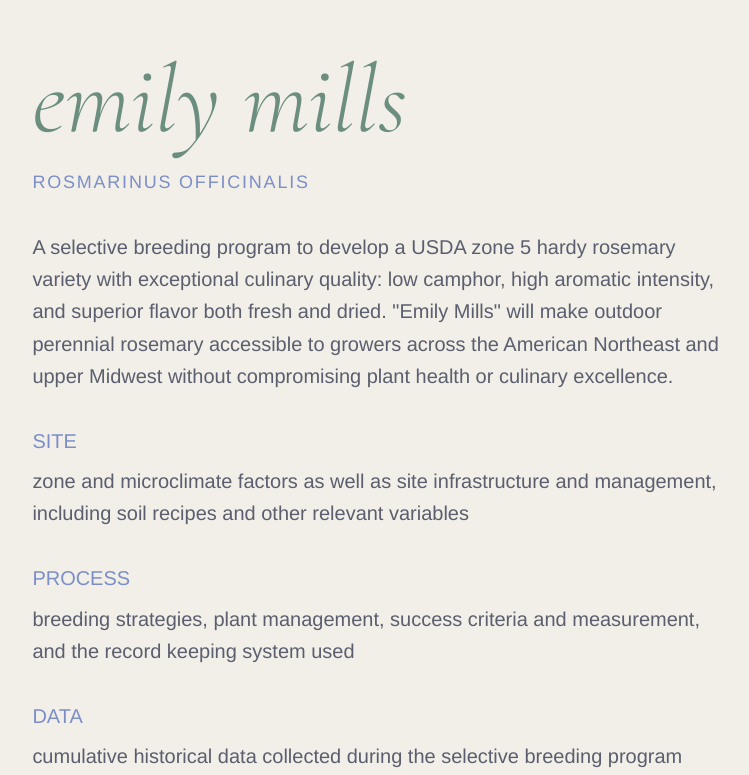
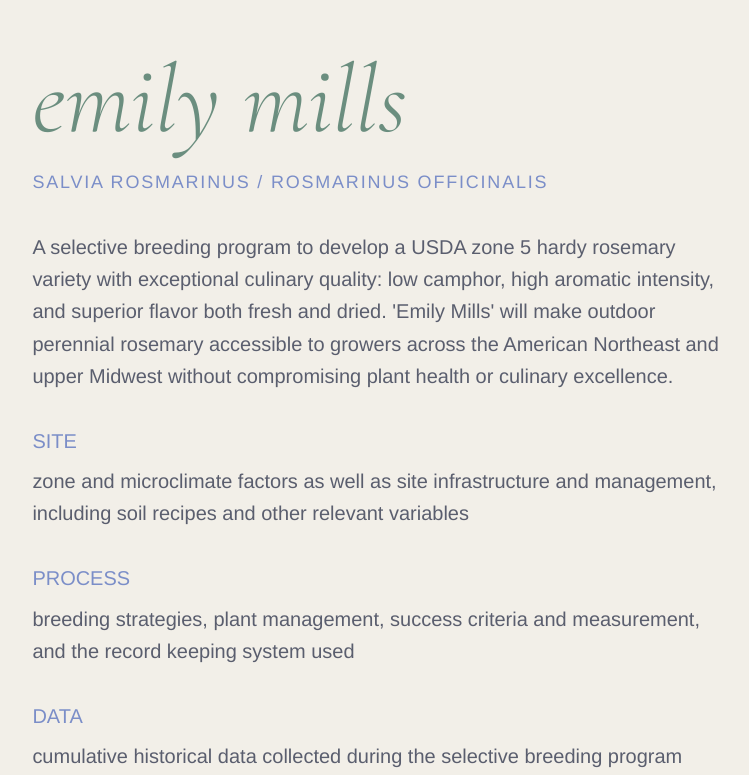
Before and after one commit to ajsmith607/emilymillsrosemary, an Eleventy site: page src/index.md in a window 1280 px wide. Shown: the part 182-957 px from the top of the page, without its empty margins (260-1009 px from the left). Built offline with nearby package versions, Linux system fonts and the light colour scheme; Eleventy itself is replaced by a stand-in of ours; files that its build step writes are made by us from their sources.

Commit message:
minor updates

```diff
--- a/src/_includes/identity.njk
+++ b/src/_includes/identity.njk
@@ -3,9 +3,9 @@ Emily Mills
 </h1>
 
 <h2>
-Rosmarinus officinalis
+Salvia rosmarinus / Rosmarinus officinalis
 </h2>
 
 <p>
-A selective breeding program to develop a USDA zone 5 hardy rosemary variety with exceptional culinary quality: low camphor, high aromatic intensity, and superior flavor both fresh and dried. "Emily Mills" will make outdoor perennial rosemary accessible to growers across the American Northeast and upper Midwest without compromising plant health or culinary excellence.
+A selective breeding program to develop a USDA zone 5 hardy rosemary variety with exceptional culinary quality: low camphor, high aromatic intensity, and superior flavor both fresh and dried. 'Emily Mills' will make outdoor perennial rosemary accessible to growers across the American Northeast and upper Midwest without compromising plant health or culinary excellence.
 </p>
```
Also changed, not shown: docs/data/index.html (+2 -2 lines), docs/index.html (+2 -2 lines), docs/process/index.html (+2 -2 lines), docs/site/index.html (+2 -2 lines).
